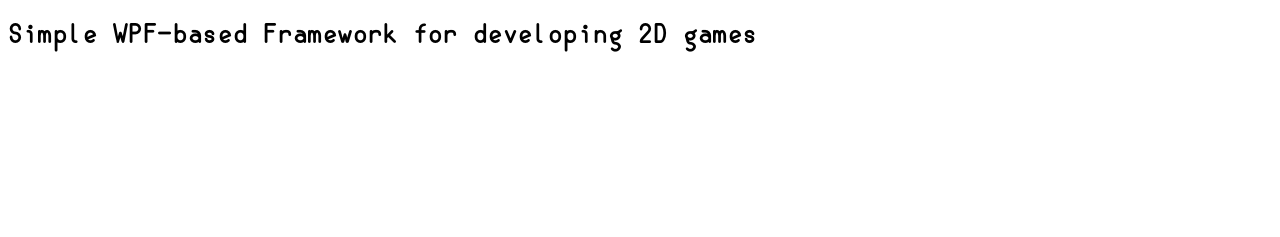
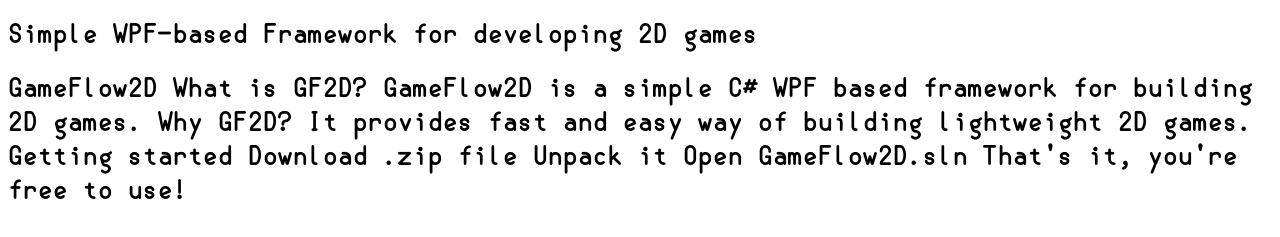
Before and after one commit to xR1q/gameflow.docs, a plain HTML site: page index.html in a window 1280 px wide. Shown: the part 71-308 px from the top of the page. Drawn offline with Linux system fonts and the light colour scheme.

Commit message:
new changes

```diff
--- a/index.html
+++ b/index.html
@@ -7,5 +7,17 @@
     <body>
         <h1>GameFlow2D Framework for C#</h1>
         <h2>Simple WPF-based Framework for developing 2D games</h2>
+        <h2>GameFlow2D
+            What is GF2D?
+            GameFlow2D is a simple C# WPF based framework for building 2D games.
+
+            Why GF2D?
+            It provides fast and easy way of building lightweight 2D games.
+
+            Getting started
+            Download .zip file
+            Unpack it
+            Open GameFlow2D.sln
+            That's it, you're free to use!</h2>
     </body>
 </html>
```
